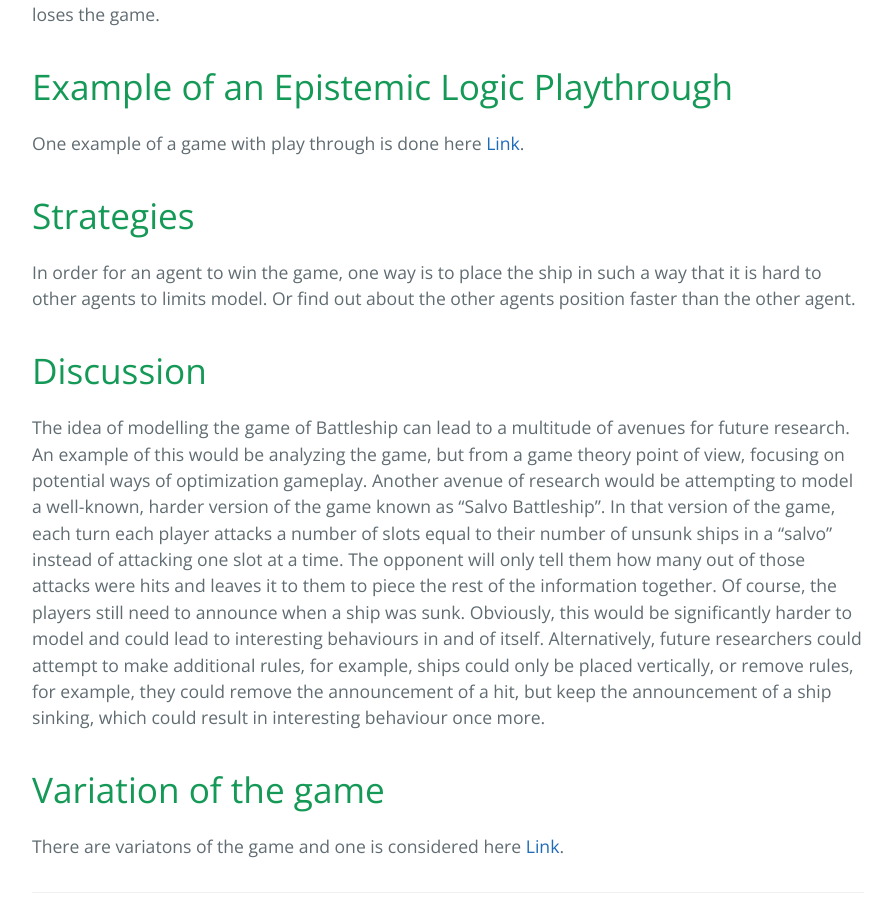
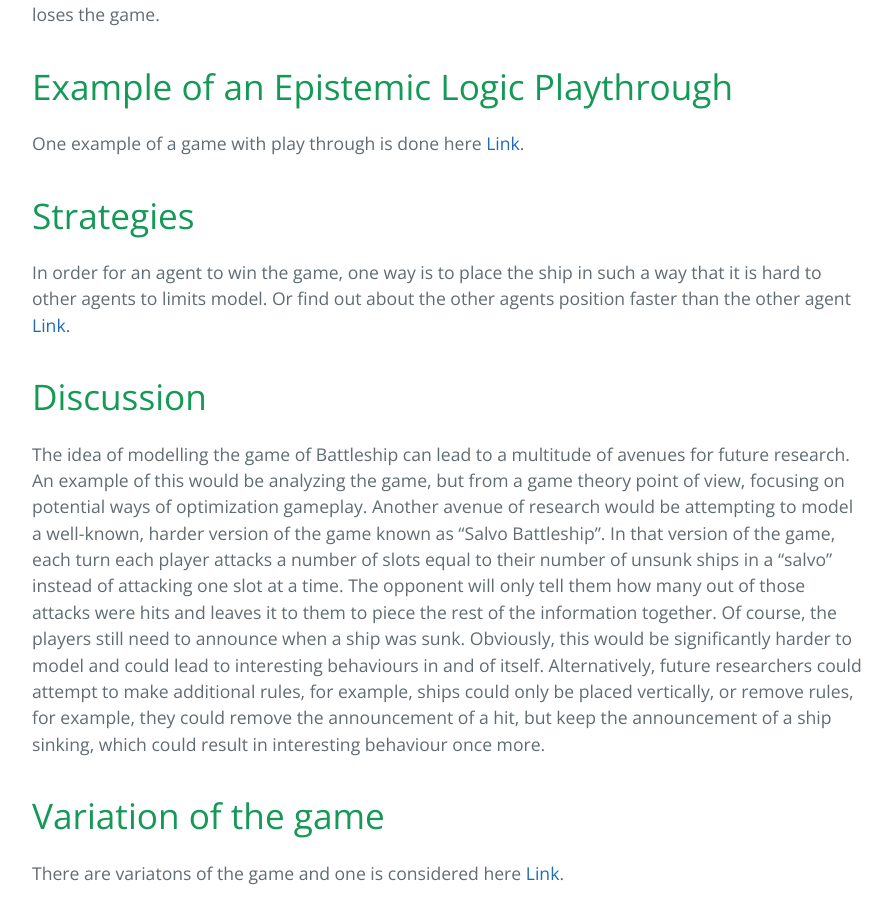
Before and after one commit to kaeru4343/LAMAS_2020Project, a Jekyll site: the page built from index.md, in a window 1280 px wide and 900 px high, scrolled down 1293 px. Shown: the whole window, without its empty margins (192-1084 px from the left). Built offline with Jekyll 4.4.1, drawn with Linux system fonts in a browser that asks for light colours.

Commit message:
Update index.md

```diff
--- a/index.md
+++ b/index.md
@@ -24,7 +24,7 @@ In summary, &#x2112;<sub>KC</sub><sup>stat</sup>(A,P) is defined as a union of t
 One example of a game with play through is done here [Link](./example_play.html).
 
 # Strategies
-In order for an agent to win the game, one way is to place the ship in such a way that it is hard to other agents to limits model. Or find out about the other agents position faster than the other agent.
+In order for an agent to win the game, one way is to place the ship in such a way that it is hard to other agents to limits model. Or find out about the other agents position faster than the other agent [Link](./strategy.html).
 
 
 # Discussion
```
